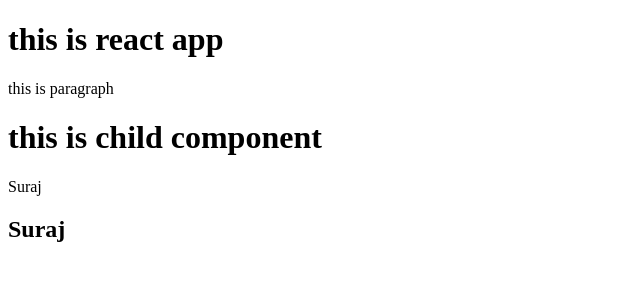
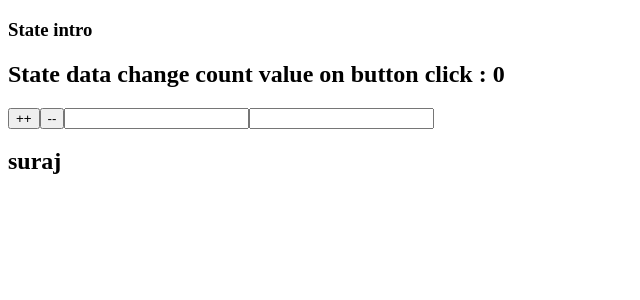
Before and after one commit to surajahirzde/Suraj_react_Classes, a React (Vite) app: page / in a window 1280 px wide. Shown: the top 300 px of the page, without its empty margins (0-640 px from the left). Built offline with nearby package versions, Linux system fonts and the light colour scheme.

Commit message:
class finish

```diff
--- a/src/App.jsx
+++ b/src/App.jsx
@@ -8,15 +8,17 @@
 // };
 // import PropTypes from "prop-types";
 
-import ChildComp from "./ChildComp";
-
+// import ChildComp from "./ChildComp";
+import State from "./State";
 function App() {
-  const myName= "Suraj";
+  // const myName= "Suraj";
   return (
     <div>
-      <h1>this is react app</h1>
+      {/* <h1>this is react app</h1>
       <p>this is paragraph</p>
-      <ChildComp name={myName} />
+      <ChildComp name={myName} /> */}
+      <h3>State intro</h3>
+      <State />
     </div>
   );
 }
--- a/src/ChildComp.jsx
+++ b/src/ChildComp.jsx
@@ -7,6 +7,10 @@ const ChildComp = (props) => {
         props.name
       }
       <GrandChild car={props.name} />
+      <GrandChild car={props.name} />
+      <GrandChild car={props.name} />
+      <GrandChild car={props.name} />
+      <GrandChild car={props.name} />
     </div>
   );
 };
--- a/src/GrandChild.jsx
+++ b/src/GrandChild.jsx
@@ -2,7 +2,7 @@ const GrandChild = (pr) => {
   console.log(pr);
   return (
     <div>
-      <h2>{pr.car}</h2>
+      <h2>{pr.name}</h2>
     </div>
   );
 };
--- /dev/null
+++ b/src/State.jsx
@@ -0,0 +1,32 @@
+import { useState } from "react";
+import GrandChild from "./GrandChild";
+const State = () => {
+  //   let count = 0;
+
+  const [count, setCount] = useState(0);
+  const [myName, setMyName] = useState("suraj");
+
+  function increase() {
+    // count++;
+    // setCount((pre) => pre + 1);
+    setCount(count + 1);
+    console.log("value is :", count);
+  }
+  function decrease() {
+    // count--;
+    setCount((pre) => pre - 1);
+    console.log("value is :", count);
+  }
+  return (
+    <div>
+      <h2>State data change count value on button click : {count} </h2>
+      <button onClick={() => increase()}>++</button>
+      <button onClick={() => decrease()}>--</button>
+      <input type="text" onChange={(e) => setMyName(e.target.value)} />
+      <input type="text" onChange={(e) => setCount(e.target.value)} />
+      <GrandChild name={myName} />
+    </div>
+  );
+};
+
+export default State;
```
